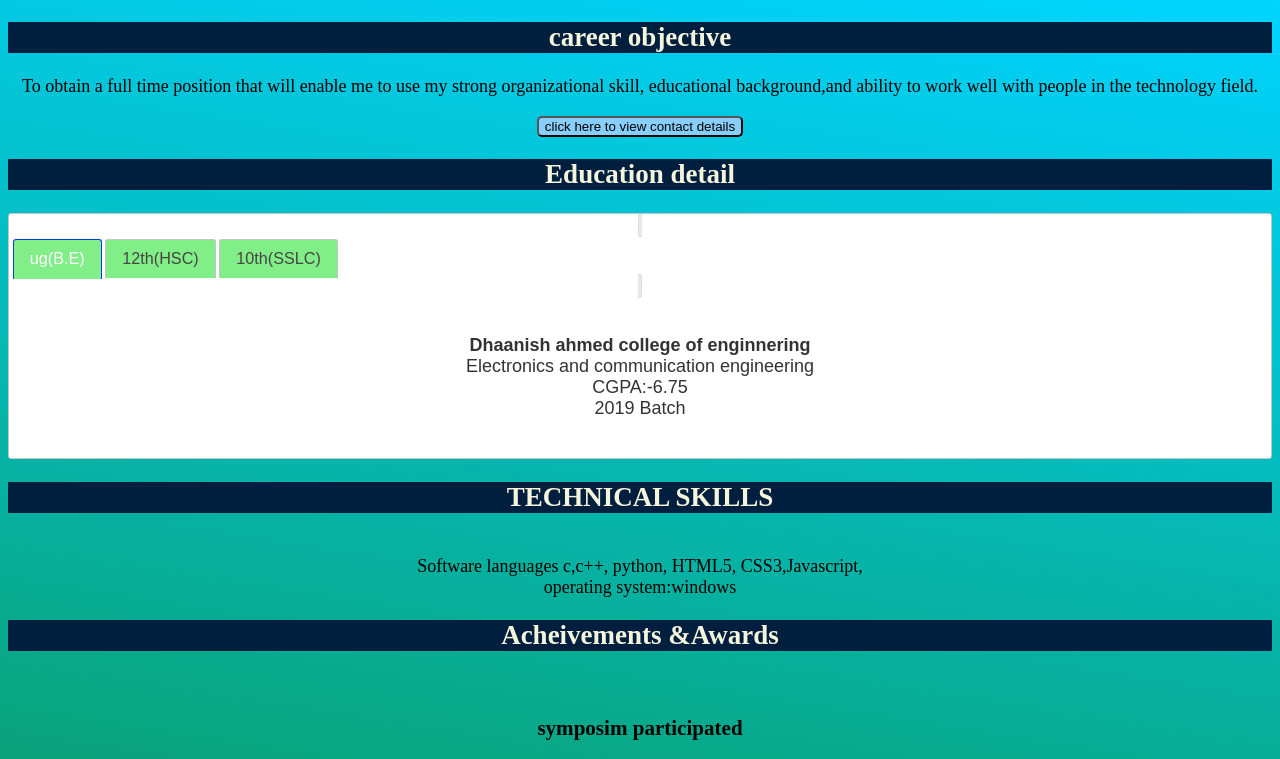
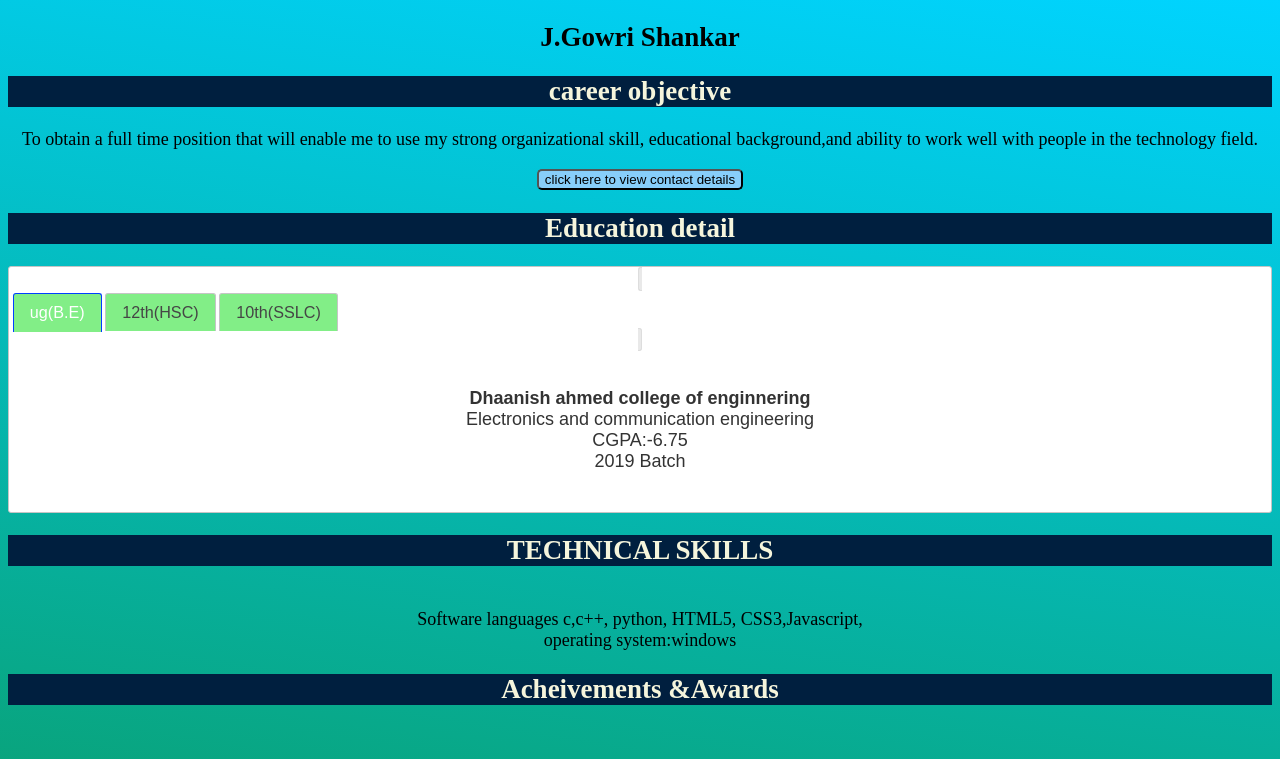
Before and after one commit to gouthamgowrishankar/resume, a plain HTML site: page index.html in a window 1280 px wide. Shown: the top 759 px of the page. Drawn offline with nearby package versions, Linux system fonts and the light colour scheme.

Commit message:
first commit

```diff
--- a/index.html
+++ b/index.html
@@ -12,6 +12,7 @@
 
 </head>
 <body>
+<h2> J.Gowri Shankar</h2>
 
 <h2 class="card"> career objective</h2>
 
```
